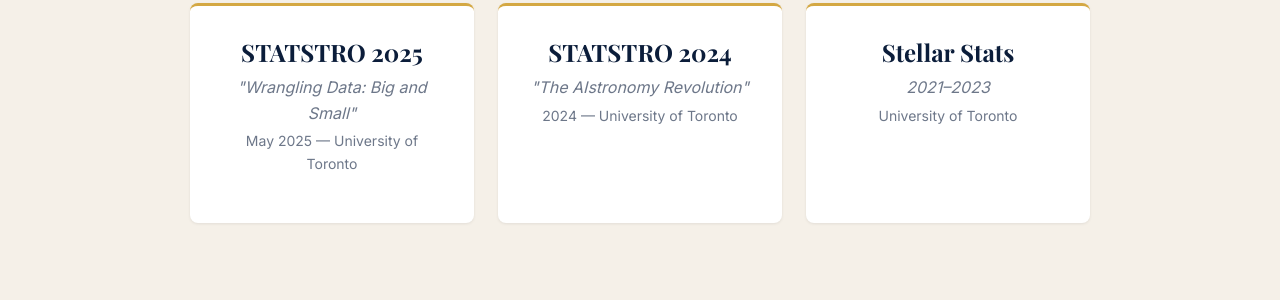
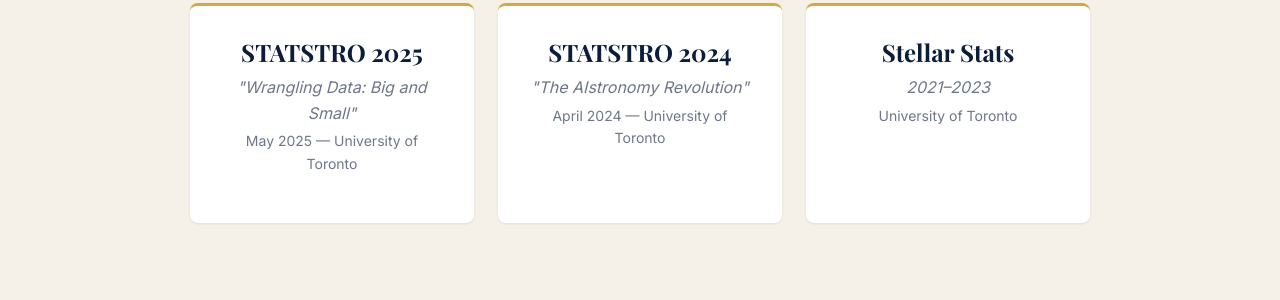
Before and after one commit to joshspeagle/STATSTRO, a Jekyll site: the page built from index.html, in a window 1280 px wide and 900 px high, scrolled down 12971 px. Shown: the part 192-492 px from the top of the window. Built offline with Jekyll 4.4.1, drawn with Linux system fonts in a browser that asks for light colours; some web fonts are replaced.

Commit message:
Add Haowen Zhang's website and specify April 2024 past edition
- Link Haowen Zhang's personal site on his committee card (confirmed via
  the Astrostat@UofT people page; he is a CITA postdoctoral fellow).
- Past Editions: give STATSTRO 2024 a month (April 2024) to match the
  format of the 2025 entry.

Co-Authored-By: Claude Opus 4.8 <noreply@anthropic.com>
Claude-Session: https://claude.ai/code/session_015VcBYHxUG751wLYp2KJ5FK

```diff
--- a/_data/organizers.yml
+++ b/_data/organizers.yml
@@ -23,7 +23,7 @@
   role: "Committee Member"
   affiliation: ""
   photo: "haowen-zhang.jpg"
-  website: ""
+  website: "https://zhw11387.wixsite.com/mysite"
 
 - name: "Kevin McKinnon"
   role: "Committee Member"
--- a/_includes/past-years.html
+++ b/_includes/past-years.html
@@ -10,7 +10,7 @@
       <div class="past-year-card">
         <h3>STATSTRO 2024</h3>
         <p class="past-year-theme">"The AIstronomy Revolution"</p>
-        <p class="past-year-date">2024 — University of Toronto</p>
+        <p class="past-year-date">April 2024 — University of Toronto</p>
       </div>
       <div class="past-year-card">
         <h3>Stellar Stats</h3>
```
